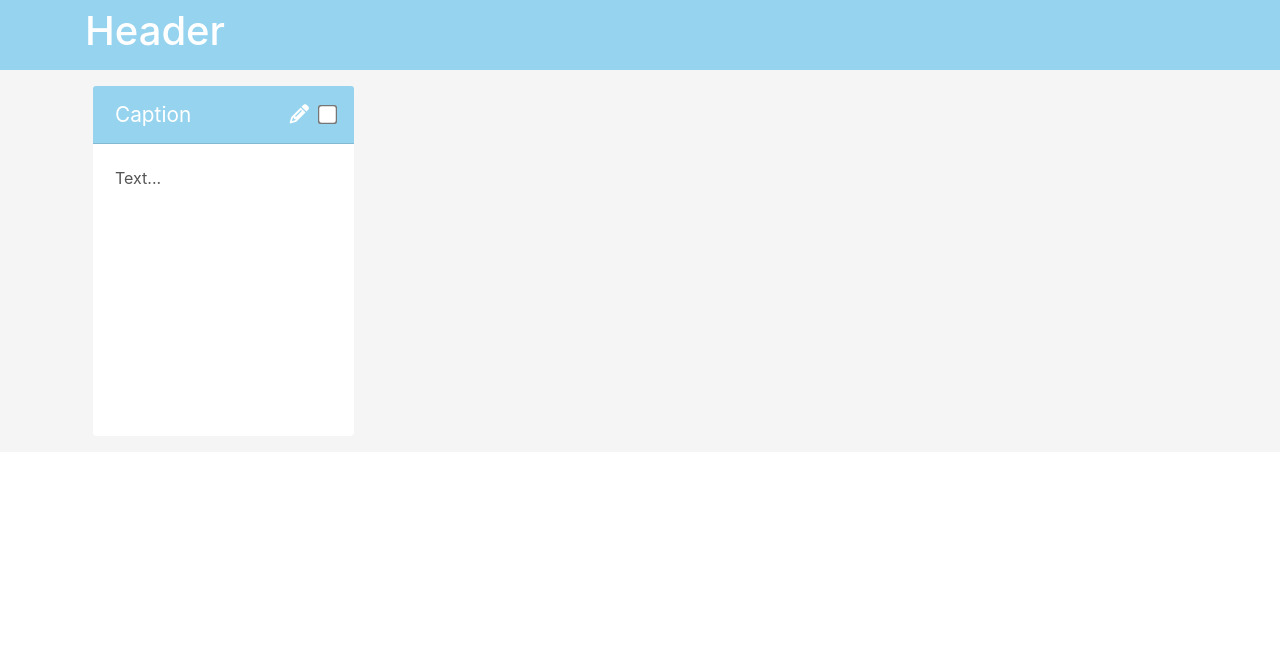
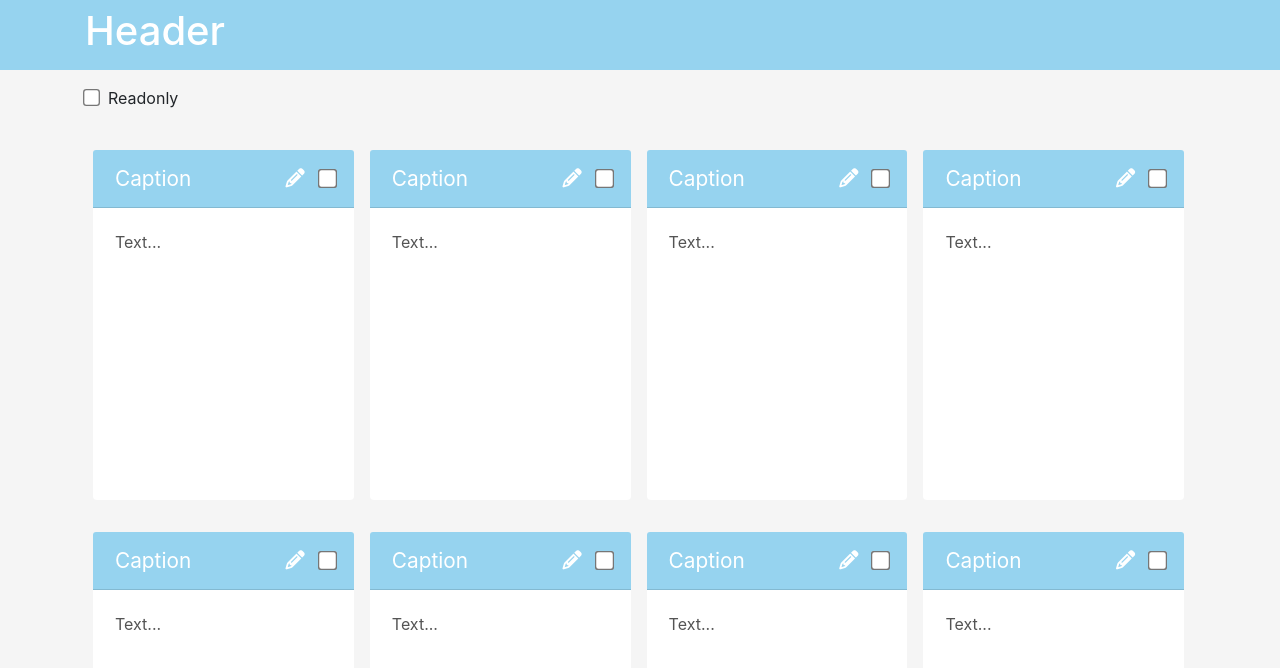
Before and after one commit to mkaleda-gomel-iba-by/react-app, a React (Create React App) app: page / in a window 1280 px wide. Shown: the top 668 px of the page. Built offline with nearby package versions, Linux system fonts and the light colour scheme.

Commit message:
Task4_2 (#6)
* adding readonly

* refactoring task 4

* refactoring task 4

* refactoring task 4

* move managing card state in content

* refactoring

* refactoring

Co-authored-by: Mikalai Kaleda <Mikalai.Kaleda@ibm.com>

```diff
--- a/src/components/app/content/card/index.js
+++ /dev/null
@@ -1,56 +0,0 @@
-import React, {Fragment, useState} from 'react';
-import './index.css'
-
-const classNames = require('classnames');
-
-function Card() {
-    const initHeader = 'Caption';
-    const initBody = 'Text...';
-
-    const [cardOptions, setCardOptions] = useState({checked: false, editable: false})
-    const [cardData, setCardData] = useState({header: initHeader, body: initBody})
-    const [backupState, setBackupState] = useState({header: initBody, body: initBody})
-
-    const cancelEditing = () => setCardOptions({editable: false, checked: cardOptions.checked})
-    const saveCardDataChanges = () => {
-        cancelEditing()
-        setBackupState({header: cardData.header, body: cardData.body})
-    }
-    const restoreCardData = () => {
-        cancelEditing()
-        setCardData({header: backupState.header, body: backupState.body})
-    }
-    const editCard = () => setCardOptions({editable: true, checked: false})
-    const selectCard = () => setCardOptions({checked: !cardOptions.checked, editable: cardOptions.editable})
-    const fillHeader = (event) => setCardData({header: event.target.value, body: cardData.body})
-    const fillBody = (event) => setCardData({header: cardData.header, body: event.target.value})
-
-    const editPanel = <Fragment>
-        <i className="fa fa-folder" onClick={saveCardDataChanges}/>
-        <i className="fa fa-close" onClick={restoreCardData}/>
-    </Fragment>
-
-    const viewPanel = <Fragment>
-        <i className="fa fa-pencil" aria-hidden="true" onClick={editCard}/>
-        <input type="checkbox" checked={cardOptions.checked} onChange={selectCard}/>
-    </Fragment>
-
-    let panel = cardOptions.editable ? editPanel : viewPanel
-
-    return (
-        <div className="card card-layout">
-            <div  className={classNames('card-header', {'card-header-active': cardOptions.checked})}>
-                <input className="card-header-title card-header-title-layout" type="text" value={cardData.header}
-                       disabled={!cardOptions.editable} onInput={fillHeader}/>
-                <div className="panel panel-layout">
-                    {panel}
-                </div>
-            </div>
-            <div className="card-body">
-                <textarea value={cardData.body} disabled={!cardOptions.editable} onInput={fillBody}/>
-            </div>
-        </div>
-    )
-}
-
-export default Card
--- a/src/components/app/content/card/index.css
+++ b/src/components/app/content/cards/card/index.css
@@ -42,8 +42,8 @@
 
 .panel {
     display: flex;
-    justify-content: space-between;
-    align-items: baseline;
+    justify-content: flex-end;
+    align-items: center;
 }
 
 .panel input {
@@ -55,6 +55,10 @@
     font-size: 1.2rem;
 }
 
+.panel-layout i {
+    margin-right: 1rem;
+}
+
 .card-body textarea {
     border: 0;
     background-color: transparent;
--- /dev/null
+++ b/src/components/app/content/cards/card/index.js
@@ -0,0 +1,63 @@
+import React, {Fragment, useCallback, useEffect, useState} from 'react';
+import './index.css'
+
+const classNames = require('classnames');
+
+function Card(props) {
+    const cardData = props.cardData
+
+    const [cardOptions, setCardOptions] = useState({checked: false, editable: false})
+    const [tempState, setTempState] = useState({header: props.cardData.header, body: props.cardData.body})
+
+    const cancelEditing = () => setCardOptions({checked: false, editable: false})
+
+    const saveCardDataChanges = () => {
+        cancelEditing()
+        props.saveCardData(cardData.id, tempState)
+    }
+    const restoreCardDataChanges = useCallback(() => {
+        cancelEditing()
+        setTempState({header: cardData.header, body: cardData.body})
+    }, [cardData.header, cardData.body])
+
+    useEffect(() => {
+        restoreCardDataChanges()
+    }, [props.readOnly, restoreCardDataChanges])
+
+    const fillHeader = (event) => setTempState({...tempState, header: event.target.value})
+    const fillBody = (event) => setTempState({...tempState, body: event.target.value})
+
+    const selectCard = () => setCardOptions({editable: false, checked: !cardOptions.checked})
+    const editMode = () => setCardOptions({checked: false, editable: true})
+
+    const editPanel = <Fragment>
+        <i className="fa fa-folder" onClick={() => saveCardDataChanges()}/>
+        <i className="fa fa-close" onClick={() => restoreCardDataChanges()}/>
+    </Fragment>
+
+    const viewPanel = <Fragment>
+        {props.readOnly || <i className="fa fa-pencil" aria-hidden="true" onClick={() => editMode()}/>}
+        <input type="checkbox" checked={cardOptions.checked} onChange={() => selectCard()}/>
+    </Fragment>
+
+    let panel = cardOptions.editable ? editPanel : viewPanel
+
+    return (
+        <div className="card card-layout">
+            <div className={classNames('card-header', {'card-header-active': cardOptions.checked})}>
+                <input className="card-header-title card-header-title-layout" type="text" value={tempState.header}
+                       disabled={!cardOptions.editable}
+                       onInput={(event) => fillHeader(event)}/>
+                <div className="panel panel-layout">
+                    {panel}
+                </div>
+            </div>
+            <div className="card-body">
+                <textarea value={tempState.body} disabled={!cardOptions.editable}
+                          onChange={(event) => fillBody(event)}/>
+            </div>
+        </div>
+    )
+}
+
+export default Card
--- /dev/null
+++ b/src/components/app/content/cards/index.css
@@ -0,0 +1,14 @@
+.cards {
+    display: flex;
+    flex-wrap: wrap;
+    justify-content: flex-start;
+}
+
+.cards-panel-layout {
+    margin: 1rem 0;
+}
+
+.cards-panel-layout label input {
+    transform: scale(1.3);
+    margin-right: 10px;
+}
--- /dev/null
+++ b/src/components/app/content/cards/index.js
@@ -0,0 +1,15 @@
+import React from 'react';
+import "./index.css"
+import Card from "./card";
+
+function Cards(props) {
+    return (
+        <div className="cards">
+            {props.cards.map(card => {
+                return <Card cardData={card} saveCardData={props.saveCardData} readOnly={props.readOnly} key={card.id}/>
+            })}
+        </div>
+    )
+}
+
+export default Cards
--- a/src/components/app/content/index.css
+++ b/src/components/app/content/index.css
@@ -8,6 +8,5 @@
 
 .container {
     display: flex;
-    flex-wrap: wrap;
-    justify-content: flex-start;
+    flex-direction: column;
 }
--- a/src/components/app/content/index.js
+++ b/src/components/app/content/index.js
@@ -1,12 +1,34 @@
-import React from 'react';
+import React, {useState} from 'react';
 import './index.css';
-import Card from "./card";
+import Cards from "./cards";
 
 function Content() {
+    const [readOnly, setReadOnly] = useState(false)
+    const [cards, setCards] = useState([
+        {id: 1, header: 'Caption', body: 'Text...'},
+        {id: 2, header: 'Caption', body: 'Text...'},
+        {id: 3, header: 'Caption', body: 'Text...'},
+        {id: 4, header: 'Caption', body: 'Text...'},
+        {id: 5, header: 'Caption', body: 'Text...'},
+        {id: 6, header: 'Caption', body: 'Text...'},
+        {id: 7, header: 'Caption', body: 'Text...'},
+        {id: 8, header: 'Caption', body: 'Text...'},
+    ])
+
+    function saveCardData(cardId, tempState) {
+        let card = cards.find(card => card.id === cardId)
+        card.header = tempState.header
+        card.body = tempState.body
+        setCards(cards)
+    }
+
     return (
         <div className="content content-layout">
             <div className="container">
-                <Card />
+                <div className="cards-panel-layout">
+                    <label><input type="checkbox" onInput={() => setReadOnly(!readOnly)}/>Readonly</label>
+                </div>
+                <Cards readOnly={readOnly} cards={cards} saveCardData={saveCardData}/>
             </div>
         </div>
     )
```
